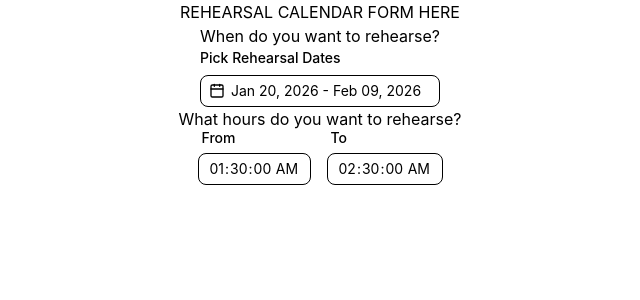
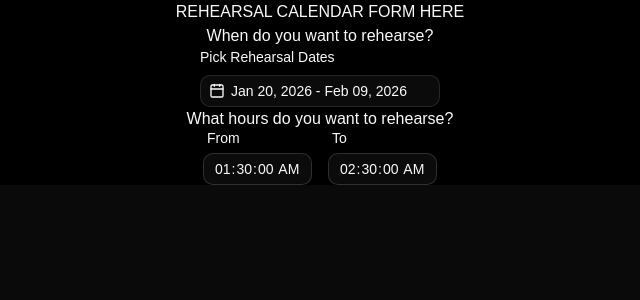
Before and after one commit to JMielbrecht/rehearsal-scheduler, a React (Vite) app: page / in a window 1280 px wide. Shown: the top 300 px of the page, without its empty margins (320-960 px from the left). Built offline with nearby package versions, Linux system fonts and the light colour scheme.

Commit message:
make dark mode work

```diff
--- a/index.html
+++ b/index.html
@@ -1,14 +1,15 @@
 <!doctype html>
-<html lang="en">
+<html lang="en" class="dark">
   <head>
     <meta charset="UTF-8" />
     <link rel="icon" type="image/svg+xml" href="/favicon.svg" />
     <meta name="viewport" content="width=device-width, initial-scale=1.0" />
     <link href="/src/index.css" rel="stylesheet">
+    <link href="src/styles/globals.css" rel="stylesheet">
     <title>rehearsal-scheduler</title>
   </head>
   <body>
-    <div id="root"></div>
+    <div id="root" class="bg-white dark:bg-black"></div>
     <script type="module" src="/src/main.tsx"></script>
   </body>
 </html>
--- a/src/App.css
+++ /dev/null
@@ -1,186 +0,0 @@
-@import "tailwindcss";
-
-.counter {
-  font-size: 16px;
-  padding: 5px 10px;
-  border-radius: 5px;
-  color: var(--accent);
-  background: var(--accent-bg);
-  border: 2px solid transparent;
-  transition: border-color 0.3s;
-  margin-bottom: 24px;
-
-  &:hover {
-    border-color: var(--accent-border);
-  }
-  &:focus-visible {
-    outline: 2px solid var(--accent);
-    outline-offset: 2px;
-  }
-}
-
-.hero {
-  position: relative;
-
-  .base,
-  .framework,
-  .vite {
-    inset-inline: 0;
-    margin: 0 auto;
-  }
-
-  .base {
-    width: 170px;
-    position: relative;
-    z-index: 0;
-  }
-
-  .framework,
-  .vite {
-    position: absolute;
-  }
-
-  .framework {
-    z-index: 1;
-    top: 34px;
-    height: 28px;
-    transform: perspective(2000px) rotateZ(300deg) rotateX(44deg) rotateY(39deg)
-      scale(1.4);
-  }
-
-  .vite {
-    z-index: 0;
-    top: 107px;
-    height: 26px;
-    width: auto;
-    transform: perspective(2000px) rotateZ(300deg) rotateX(40deg) rotateY(39deg)
-      scale(0.8);
-  }
-}
-
-#center {
-  display: flex;
-  flex-direction: column;
-  gap: 25px;
-  place-content: center;
-  place-items: center;
-  flex-grow: 1;
-
-  @media (max-width: 1024px) {
-    padding: 32px 20px 24px;
-    gap: 18px;
-  }
-}
-
-#next-steps {
-  display: flex;
-  border-top: 1px solid var(--border);
-  text-align: left;
-
-  & > div {
-    flex: 1 1 0;
-    padding: 32px;
-    @media (max-width: 1024px) {
-      padding: 24px 20px;
-    }
-  }
-
-  .icon {
-    margin-bottom: 16px;
-    width: 22px;
-    height: 22px;
-  }
-
-  @media (max-width: 1024px) {
-    flex-direction: column;
-    text-align: center;
-  }
-}
-
-#docs {
-  border-right: 1px solid var(--border);
-
-  @media (max-width: 1024px) {
-    border-right: none;
-    border-bottom: 1px solid var(--border);
-  }
-}
-
-#next-steps ul {
-  list-style: none;
-  padding: 0;
-  display: flex;
-  gap: 8px;
-  margin: 32px 0 0;
-
-  .logo {
-    height: 18px;
-  }
-
-  a {
-    color: var(--text-h);
-    font-size: 16px;
-    border-radius: 6px;
-    background: var(--social-bg);
-    display: flex;
-    padding: 6px 12px;
-    align-items: center;
-    gap: 8px;
-    text-decoration: none;
-    transition: box-shadow 0.3s;
-
-    &:hover {
-      box-shadow: var(--shadow);
-    }
-    .button-icon {
-      height: 18px;
-      width: 18px;
-    }
-  }
-
-  @media (max-width: 1024px) {
-    margin-top: 20px;
-    flex-wrap: wrap;
-    justify-content: center;
-
-    li {
-      flex: 1 1 calc(50% - 8px);
-    }
-
-    a {
-      width: 100%;
-      justify-content: center;
-      box-sizing: border-box;
-    }
-  }
-}
-
-#spacer {
-  height: 88px;
-  border-top: 1px solid var(--border);
-  @media (max-width: 1024px) {
-    height: 48px;
-  }
-}
-
-.ticks {
-  position: relative;
-  width: 100%;
-
-  &::before,
-  &::after {
-    content: '';
-    position: absolute;
-    top: -4.5px;
-    border: 5px solid transparent;
-  }
-
-  &::before {
-    left: 0;
-    border-left-color: var(--border);
-  }
-  &::after {
-    right: 0;
-    border-right-color: var(--border);
-  }
-}
--- a/src/App.tsx
+++ b/src/App.tsx
@@ -1,4 +1,4 @@
-import './App.css'
+import './index.css'
 import { useState } from 'react'
 import RehearsalForm from './RehearsalForm/RehearsalForm'
 
--- a/src/index.css
+++ b/src/index.css
@@ -1 +1,131 @@
 @import "tailwindcss";
+@import "tw-animate-css";
+@import "shadcn/tailwind.css";
+@import "@fontsource-variable/geist";
+
+@custom-variant dark (&:is(.dark *));
+
+@theme inline {
+  --color-background: var(--background);
+  --color-foreground: var(--foreground);
+  --color-card: var(--card);
+  --color-card-foreground: var(--card-foreground);
+  --color-popover: var(--popover);
+  --color-popover-foreground: var(--popover-foreground);
+  --color-primary: var(--primary);
+  --color-primary-foreground: var(--primary-foreground);
+  --color-secondary: var(--secondary);
+  --color-secondary-foreground: var(--secondary-foreground);
+  --color-muted: var(--muted);
+  --color-muted-foreground: var(--muted-foreground);
+  --color-accent: var(--accent);
+  --color-accent-foreground: var(--accent-foreground);
+  --color-destructive: var(--destructive);
+  --color-destructive-foreground: var(--destructive-foreground);
+  --color-border: var(--border);
+  --color-input: var(--input);
+  --color-ring: var(--ring);
+  --color-chart-1: var(--chart-1);
+  --color-chart-2: var(--chart-2);
+  --color-chart-3: var(--chart-3);
+  --color-chart-4: var(--chart-4);
+  --color-chart-5: var(--chart-5);
+  --radius-sm: calc(var(--radius) * 0.6);
+  --radius-md: calc(var(--radius) * 0.8);
+  --radius-lg: var(--radius);
+  --radius-xl: calc(var(--radius) * 1.4);
+  --radius-2xl: calc(var(--radius) * 1.8);
+  --radius-3xl: calc(var(--radius) * 2.2);
+  --radius-4xl: calc(var(--radius) * 2.6);
+  --color-sidebar: var(--sidebar);
+  --color-sidebar-foreground: var(--sidebar-foreground);
+  --color-sidebar-primary: var(--sidebar-primary);
+  --color-sidebar-primary-foreground: var(--sidebar-primary-foreground);
+  --color-sidebar-accent: var(--sidebar-accent);
+  --color-sidebar-accent-foreground: var(--sidebar-accent-foreground);
+  --color-sidebar-border: var(--sidebar-border);
+  --color-sidebar-ring: var(--sidebar-ring);
+  --font-heading: var(--font-sans);
+  --font-sans: 'Geist Variable', sans-serif;
+}
+
+:root {
+  --radius: 0.625rem;
+  --background: oklch(1 0 0);
+  --foreground: oklch(0.145 0 0);
+  --card: oklch(1 0 0);
+  --card-foreground: oklch(0.145 0 0);
+  --popover: oklch(1 0 0);
+  --popover-foreground: oklch(0.145 0 0);
+  --primary: oklch(0.205 0 0);
+  --primary-foreground: oklch(0.985 0 0);
+  --secondary: oklch(0.97 0 0);
+  --secondary-foreground: oklch(0.205 0 0);
+  --muted: oklch(0.97 0 0);
+  --muted-foreground: oklch(0.556 0 0);
+  --accent: oklch(0.97 0 0);
+  --accent-foreground: oklch(0.205 0 0);
+  --destructive: oklch(0.577 0.245 27.325);
+  --border: oklch(0.922 0 0);
+  --input: oklch(0.922 0 0);
+  --ring: oklch(0.708 0 0);
+  --chart-1: oklch(0.87 0 0);
+  --chart-2: oklch(0.556 0 0);
+  --chart-3: oklch(0.439 0 0);
+  --chart-4: oklch(0.371 0 0);
+  --chart-5: oklch(0.269 0 0);
+  --sidebar: oklch(0.985 0 0);
+  --sidebar-foreground: oklch(0.145 0 0);
+  --sidebar-primary: oklch(0.205 0 0);
+  --sidebar-primary-foreground: oklch(0.985 0 0);
+  --sidebar-accent: oklch(0.97 0 0);
+  --sidebar-accent-foreground: oklch(0.205 0 0);
+  --sidebar-border: oklch(0.922 0 0);
+  --sidebar-ring: oklch(0.708 0 0);
+}
+
+.dark {
+  --background: oklch(0.145 0 0);
+  --foreground: oklch(0.985 0 0);
+  --card: oklch(0.205 0 0);
+  --card-foreground: oklch(0.985 0 0);
+  --popover: oklch(0.205 0 0);
+  --popover-foreground: oklch(0.985 0 0);
+  --primary: oklch(0.922 0 0);
+  --primary-foreground: oklch(0.205 0 0);
+  --secondary: oklch(0.269 0 0);
+  --secondary-foreground: oklch(0.985 0 0);
+  --muted: oklch(0.269 0 0);
+  --muted-foreground: oklch(0.708 0 0);
+  --accent: oklch(0.269 0 0);
+  --accent-foreground: oklch(0.985 0 0);
+  --destructive: oklch(0.704 0.191 22.216);
+  --border: oklch(1 0 0 / 10%);
+  --input: oklch(1 0 0 / 15%);
+  --ring: oklch(0.556 0 0);
+  --chart-1: oklch(0.87 0 0);
+  --chart-2: oklch(0.556 0 0);
+  --chart-3: oklch(0.439 0 0);
+  --chart-4: oklch(0.371 0 0);
+  --chart-5: oklch(0.269 0 0);
+  --sidebar: oklch(0.205 0 0);
+  --sidebar-foreground: oklch(0.985 0 0);
+  --sidebar-primary: oklch(0.488 0.243 264.376);
+  --sidebar-primary-foreground: oklch(0.985 0 0);
+  --sidebar-accent: oklch(0.269 0 0);
+  --sidebar-accent-foreground: oklch(0.985 0 0);
+  --sidebar-border: oklch(1 0 0 / 10%);
+  --sidebar-ring: oklch(0.556 0 0);
+}
+
+@layer base {
+  * {
+    @apply border-border outline-ring/50;
+  }
+  body {
+    @apply bg-background text-foreground;
+  }
+  html {
+    @apply font-sans;
+  }
+}
```
